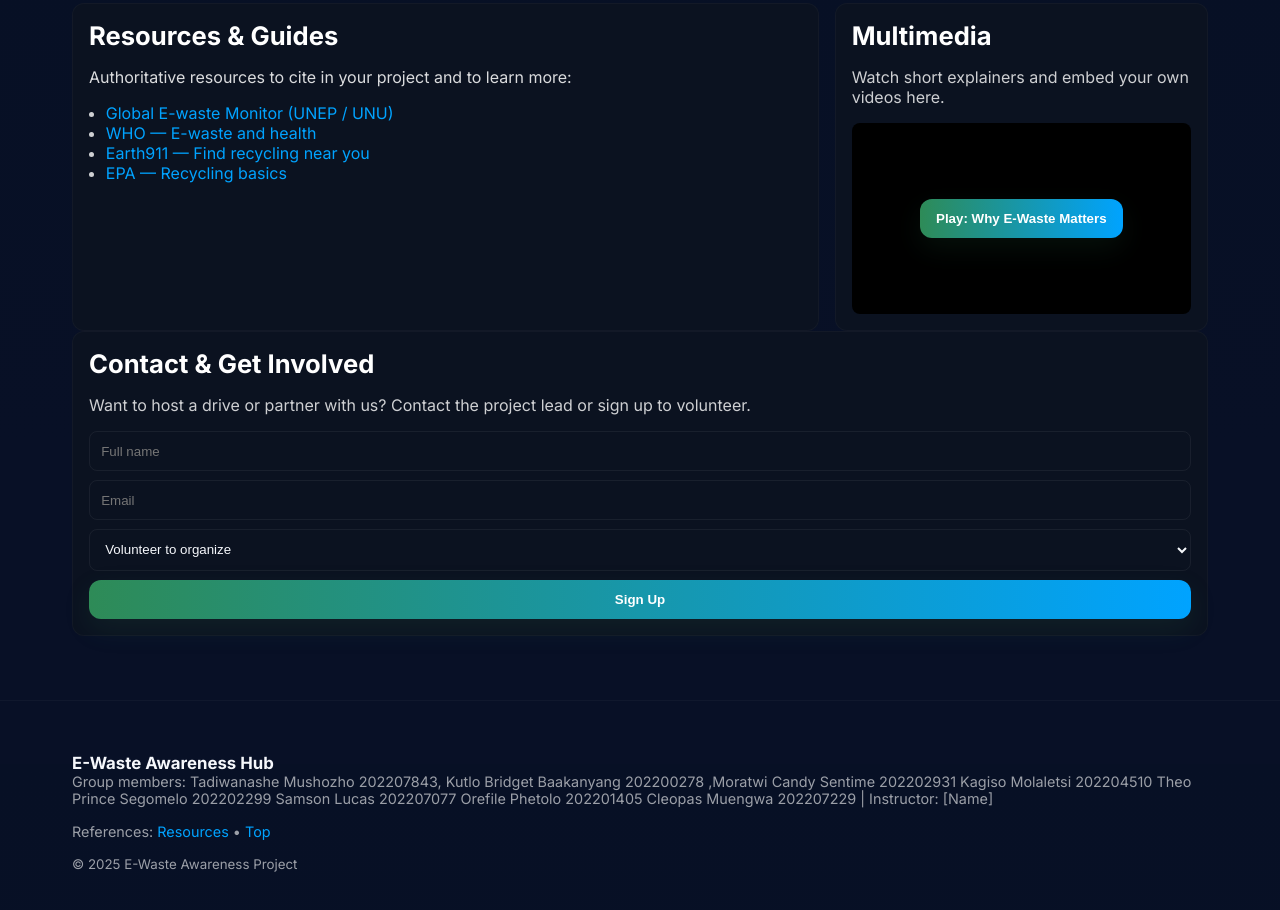
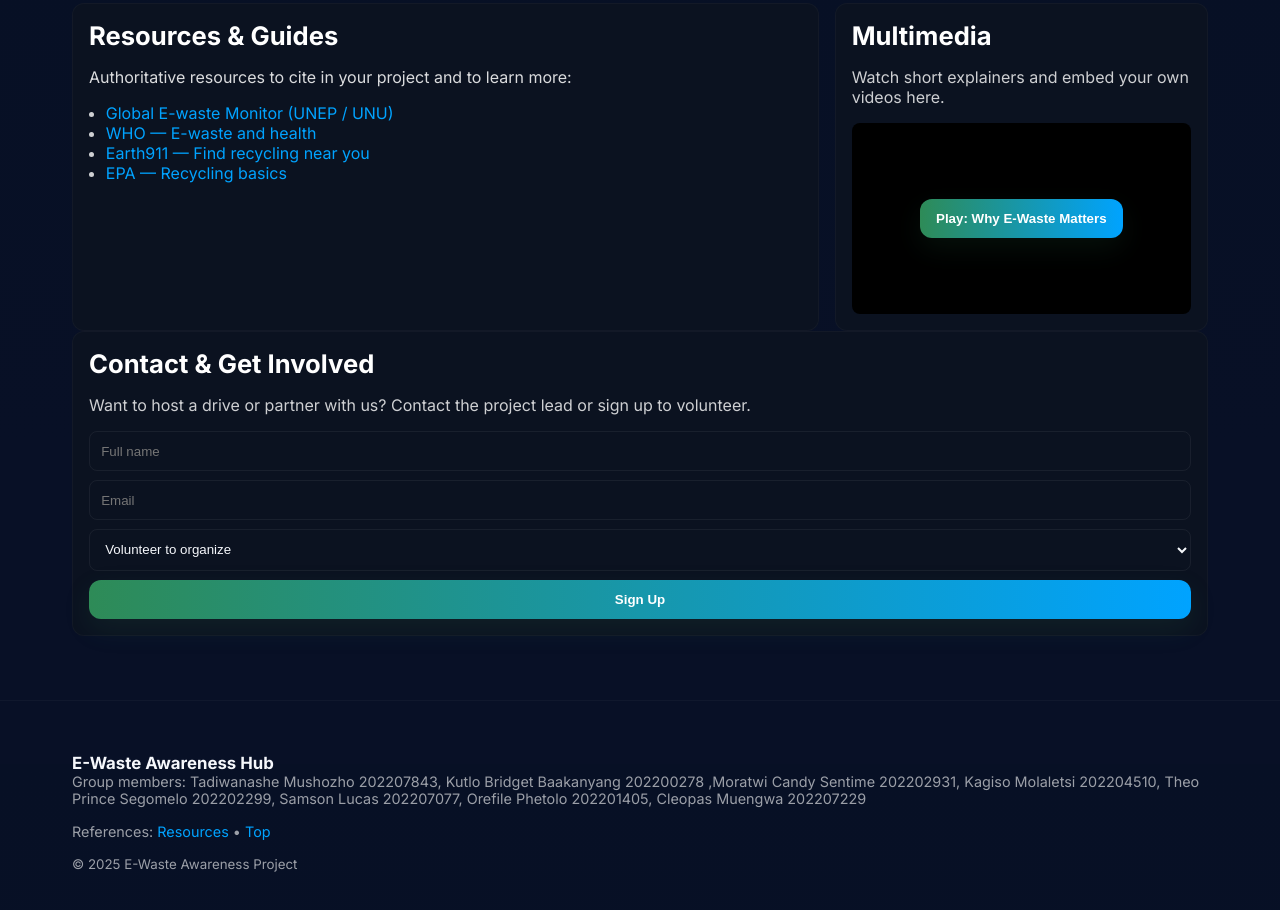
Before and after one commit to tana-sudo/E-waste, a plain HTML site: page index.html in a window 1280 px wide. Shown: the part 1636-2546 px from the top of the page. Drawn offline with Linux system fonts and the light colour scheme.

Commit message:
Update index.html

```diff
--- a/index.html
+++ b/index.html
@@ -284,12 +284,12 @@
       <div style="display:flex;justify-content:space-between;gap:1rem;flex-wrap:wrap;align-items:center">
         <div>
           <strong style="font-size:1.05rem">E-Waste Awareness Hub</strong>
-          <div style="color:rgba(255,255,255,.6);font-size:.9rem">Group members: Tadiwanashe Mushozho 202207843, Kutlo Bridget Baakanyang 202200278 ,Moratwi Candy Sentime 202202931
-Kagiso Molaletsi 202204510
-Theo Prince Segomelo 202202299
-Samson Lucas 202207077
-Orefile Phetolo 202201405
-Cleopas Muengwa 202207229 | Instructor: [Name]</div>
+          <div style="color:rgba(255,255,255,.6);font-size:.9rem">Group members: Tadiwanashe Mushozho 202207843, Kutlo Bridget Baakanyang 202200278 ,Moratwi Candy Sentime 202202931,
+Kagiso Molaletsi 202204510,
+Theo Prince Segomelo 202202299,
+Samson Lucas 202207077,
+Orefile Phetolo 202201405,
+Cleopas Muengwa 202207229 </div>
         </div>
         <div style="text-align:right">
           <div style="color:rgba(255,255,255,.6);font-size:.9rem">References: <a href="#resources">Resources</a> • <a href="#home">Top</a></div>
```
